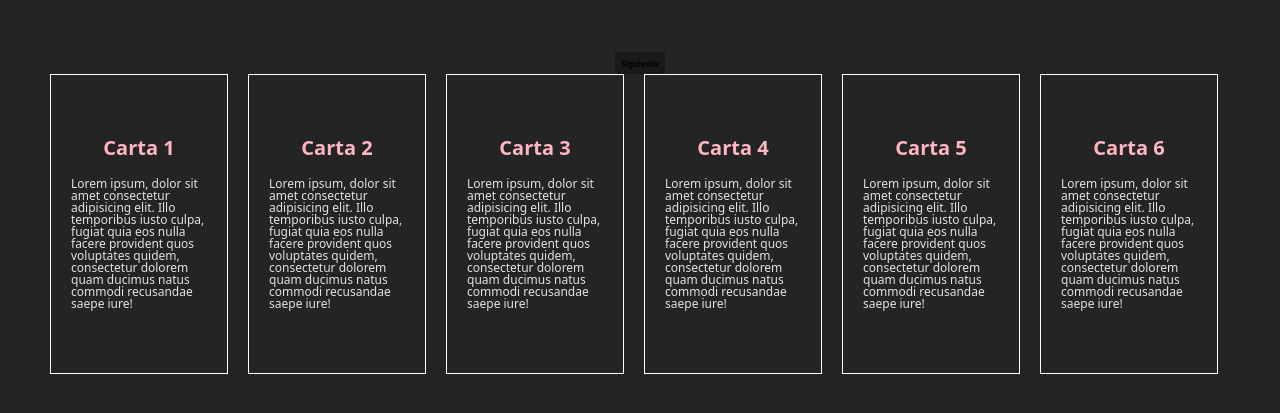
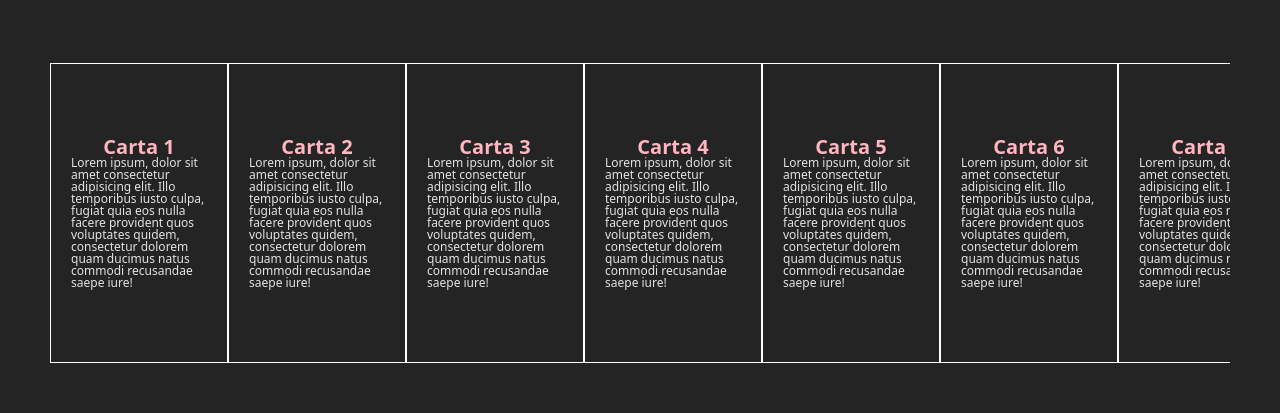
Before and after one commit to JoseAv/Examples-React-19, a React (Vite) app: page / in a window 1280 px wide. Shown: the part 187-600 px from the top of the page. Built offline with nearby package versions, Linux system fonts and the light colour scheme.

Commit message:
Nuevas medidiciones del carrito

```diff
--- a/src/modules/css/sliderNormal/SliderNormal.tsx
+++ b/src/modules/css/sliderNormal/SliderNormal.tsx
@@ -5,12 +5,34 @@ export const SliderNormal = () => {
     const array = [1, 2, 3, 4, 5, 6, 7, 8, 9, 10]
     const ElementRef = useRef<HTMLDivElement>(null)
     const [traslate, setTraslate] = useState(0);
+    // const [medidas, setMedidas] = useState({
+    //     fatherWith: 0,
+    //     elementosVisibles: 0,
+    //     anchoElemento: 0,
+    //     gap: 0
+    // });
+
     const [medidas, setMedidas] = useState({
-        fatherWith: 0,
-        elementosVisibles: 0,
-        anchoElemento: 0,
-        gap: 0
+
     });
+
+
+    // useLayoutEffect(() => {
+    //     const abort = new AbortController()
+    //     const calculate = () => {
+    //         if (ElementRef.current) {
+    //             const container = ElementRef.current.parentElement?.clientWidth || 0;
+    //             const element = ElementRef.current.firstElementChild?.clientWidth || 1;
+    //             const gap = parseFloat(getComputedStyle(ElementRef.current).gap) || 0;
+    //             const visible = Math.floor((container / (element + gap)))
+    //             setMedidas({ fatherWith: container, elementosVisibles: visible, anchoElemento: element, gap: +gap })
+    //         }
+    //     }
+    //     calculate()
+    //     // aqui estamos poniendo un evento al resize si la venta cambia de tama;o entonces se vuelve a poner calculate
+    //     window.addEventListener('resize', calculate, { signal: abort.signal })
+    //     return () => { abort.abort() }
+    // }, [])
 
 
     useLayoutEffect(() => {
@@ -31,10 +53,10 @@ export const SliderNormal = () => {
     }, [])
 
 
-    const siguiente = () => {
-        const nuevaPosicion = traslate - (medidas.elementosVisibles * medidas.anchoElemento)
-        setTraslate(nuevaPosicion)
-    }
+    // const siguiente = () => {
+    //     const nuevaPosicion = traslate - (medidas.elementosVisibles * medidas.anchoElemento)
+    //     setTraslate(nuevaPosicion)
+    // }
 
 
 
@@ -42,7 +64,7 @@ export const SliderNormal = () => {
     return (
         <>
             <div className="main-container">
-                <button onClick={siguiente}>Siguiente</button>
+                {/* <button onClick={siguiente}>Siguiente</button> */}
                 <div className=" container-principal-cart">
                     <div ref={ElementRef} className="container-cart" style={{ transform: `translateX(${traslate}px)` }}>
                         {array.map((number) => {
--- a/src/modules/css/sliderNormal/slider.css
+++ b/src/modules/css/sliderNormal/slider.css
@@ -11,7 +11,6 @@
 
 .container-cart {
     display: flex;
-    gap: 20px;
     transition: transform 1s ease;
 }
 
@@ -37,7 +36,6 @@
     flex-direction: column;
     flex-wrap: wrap;
     padding: 20px;
-    gap: 20px;
 }
 
 
```
